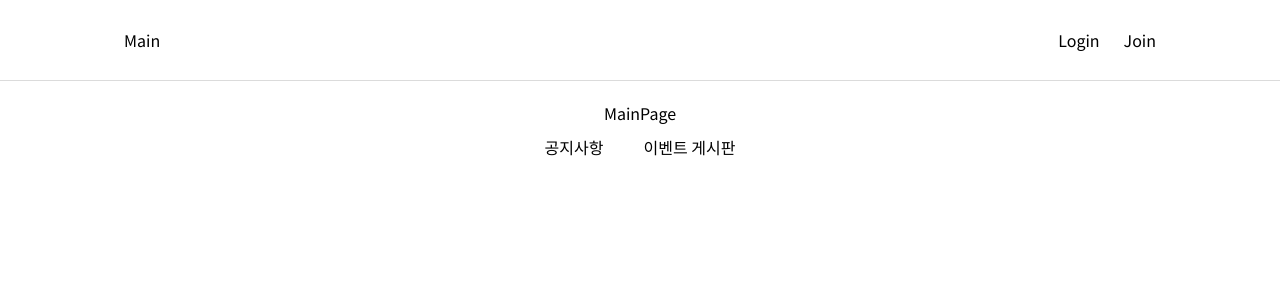
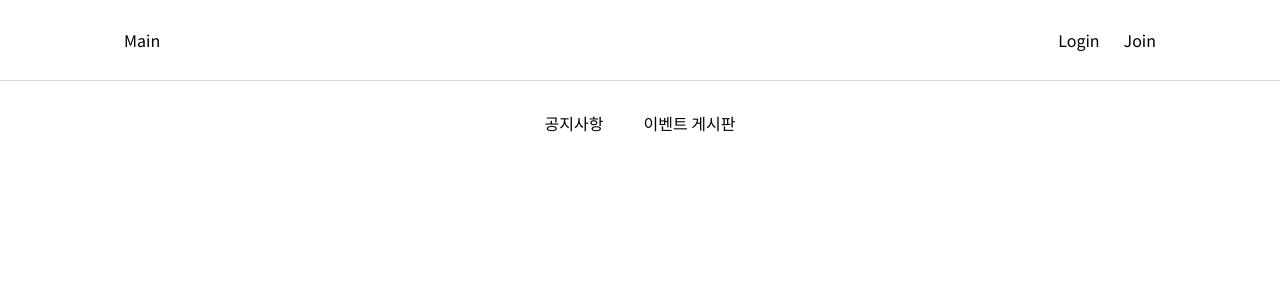
Before and after one commit to TKSK2884/Board, a Vue app: page / in a window 1280 px wide. Shown: the top 300 px of the page. Built offline with nearby package versions, Linux system fonts and the light colour scheme.

Commit message:
HomeView title 삭제

```diff
--- a/src/views/HomeView.vue
+++ b/src/views/HomeView.vue
@@ -1,7 +1,6 @@
 <template>
     <div :class="$style.index">
         <div :class="$style.container">
-            <div :class="$style.title">MainPage</div>
             <div :class="$style.linkSection">
                 <router-link
                     :to="{
```
